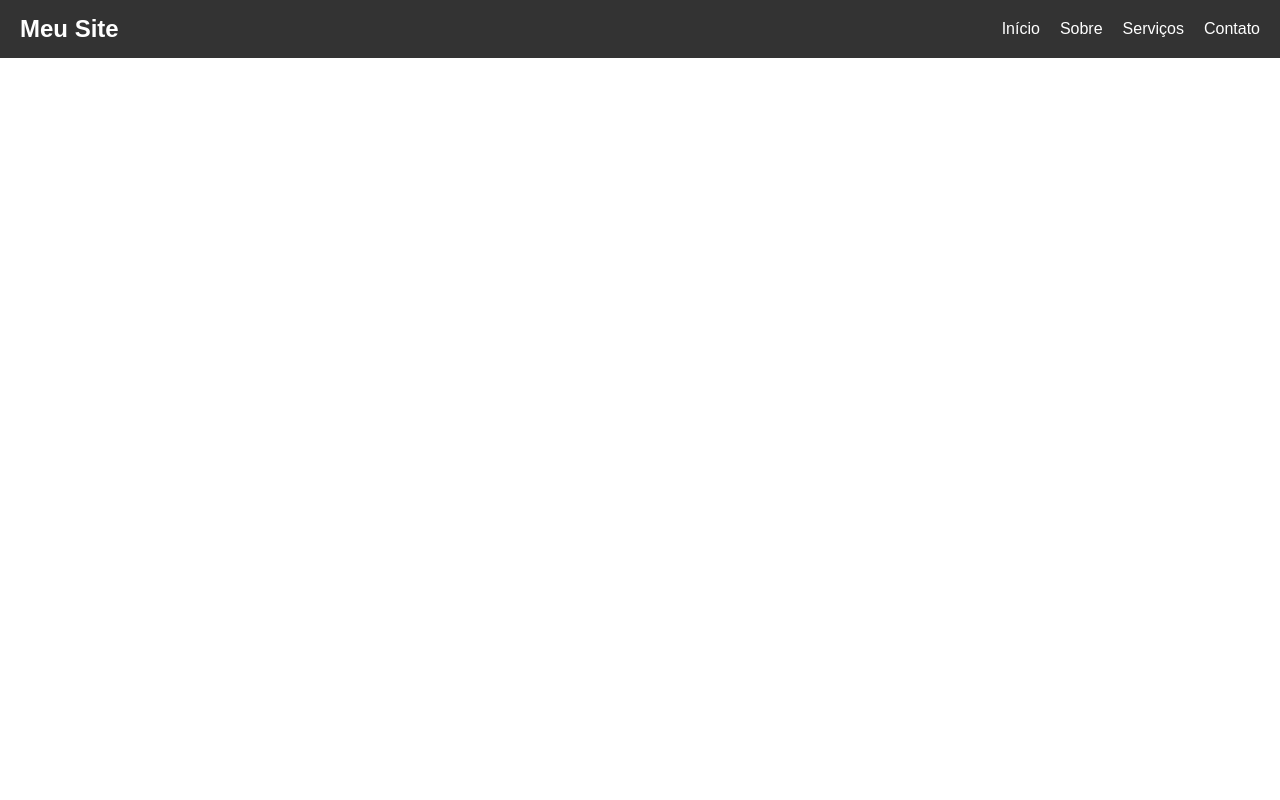
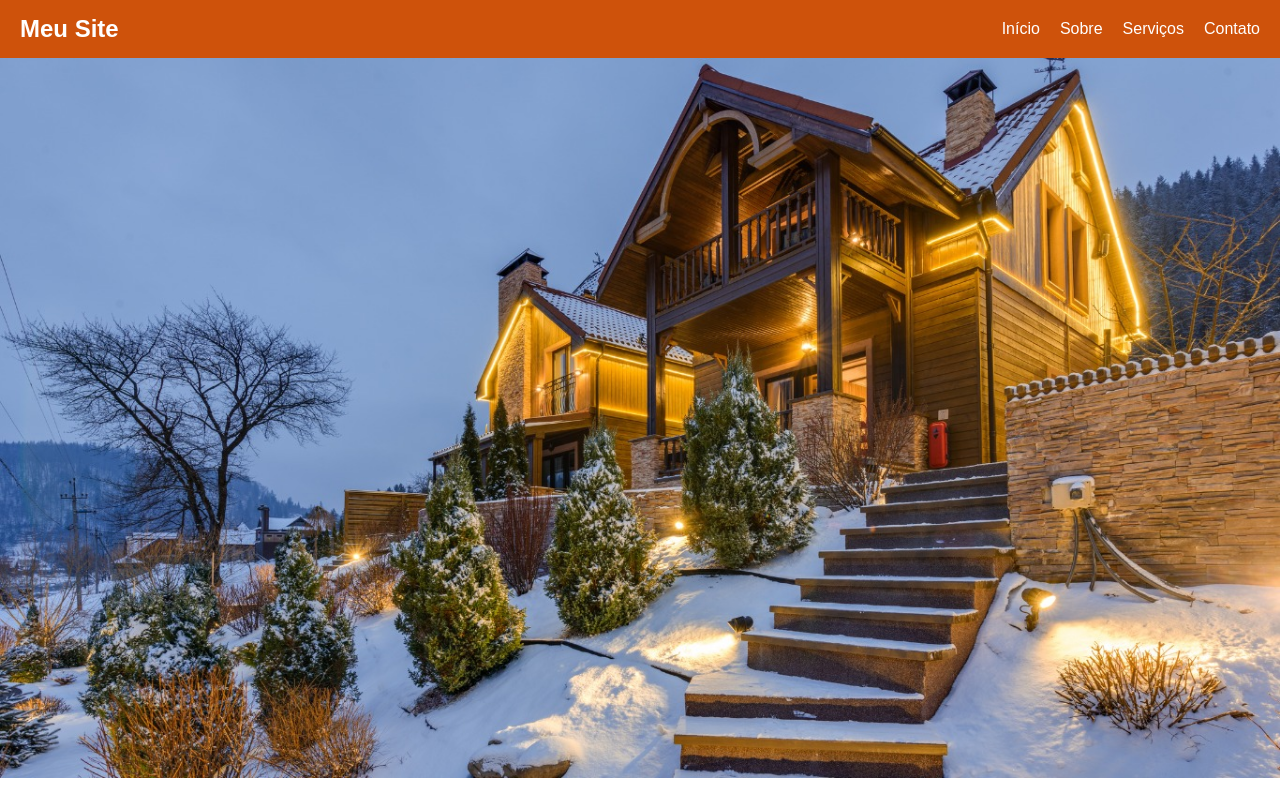
Before and after one commit to Thyago-Josef/chale, a Django app: page / in a window 1280 px wide. Run offline with Django 5.2, Linux system fonts and the light colour scheme.

Commit message:
Atualizando Style

```diff
--- a/app_chale_cad/static/app_chale_cad/css/style.css
+++ b/app_chale_cad/static/app_chale_cad/css/style.css
@@ -1,47 +1,3 @@
-/* * {
-  margin: 0;
-  padding: 0;
-  box-sizing: border-box;
-  color:aliceblue;
-}
-
-body {
-  font-family: Arial, sans-serif;
-}
-
-.navbar {
-  background-color: #10a726;
-  color: white;
-  padding: 15px 20px;
-  display: flex;
-
-  justify-content: space-between;
-  align-items: center;
-}
-
-.navbar .logo {
-  font-size: 1.5em;
-  font-weight: bold;
-}
-
-.navbar .menu {
-  list-style: none;
-  display: flex;
-}
-
-.navbar .menu li {
-  margin-left: 20px;
-}
-
-.navbar .menu li a {
-  color: white;
-  text-decoration: none;
-  font-size: 1em;
-}
-
-.navbar .menu li a:hover {
-  text-decoration: underline;
-} */
 
 * {
   margin: 0;
@@ -54,7 +10,7 @@ body {
 }
 
 .navbar {
-  background-color: #333;
+  background-color: #ce520b;
   color: white;
   padding: 15px 20px;
   display: flex;
--- a/app_chale_cad/templates/home.html
+++ b/app_chale_cad/templates/home.html
@@ -23,6 +23,9 @@
             <li><a href="#">Contato</a></li>
         </ul>
     </nav>
+    <div>
+        <img src="{% static 'app_chale_cad/img/Chale.jpeg' %}" alt="Chale" width="100%">
+    </div>
 </body>
 
 </html>
```
Also changed, not shown: app_chale_cad/static/app_chale_cad/img/chale.jpeg (added).
